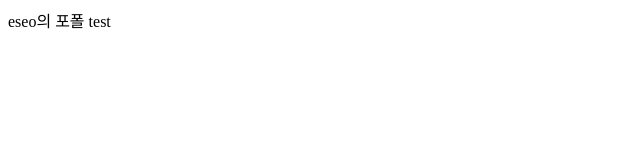
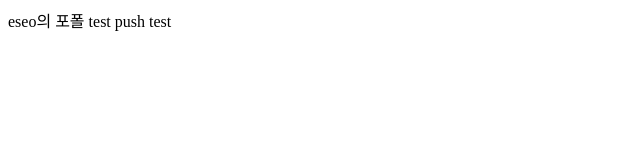
Before and after one commit to eseo99/eseo99.github.io, a plain HTML site: page index.html in a window 1280 px wide. Shown: the full height of the page, 0-640 px from the left. Drawn offline with Linux system fonts and the light colour scheme.

Commit message:
push test..

```diff
--- a/index.html
+++ b/index.html
@@ -3,4 +3,5 @@
 </head>
 <body>
 eseo의 포폴 test
+push test
 </body>
```
